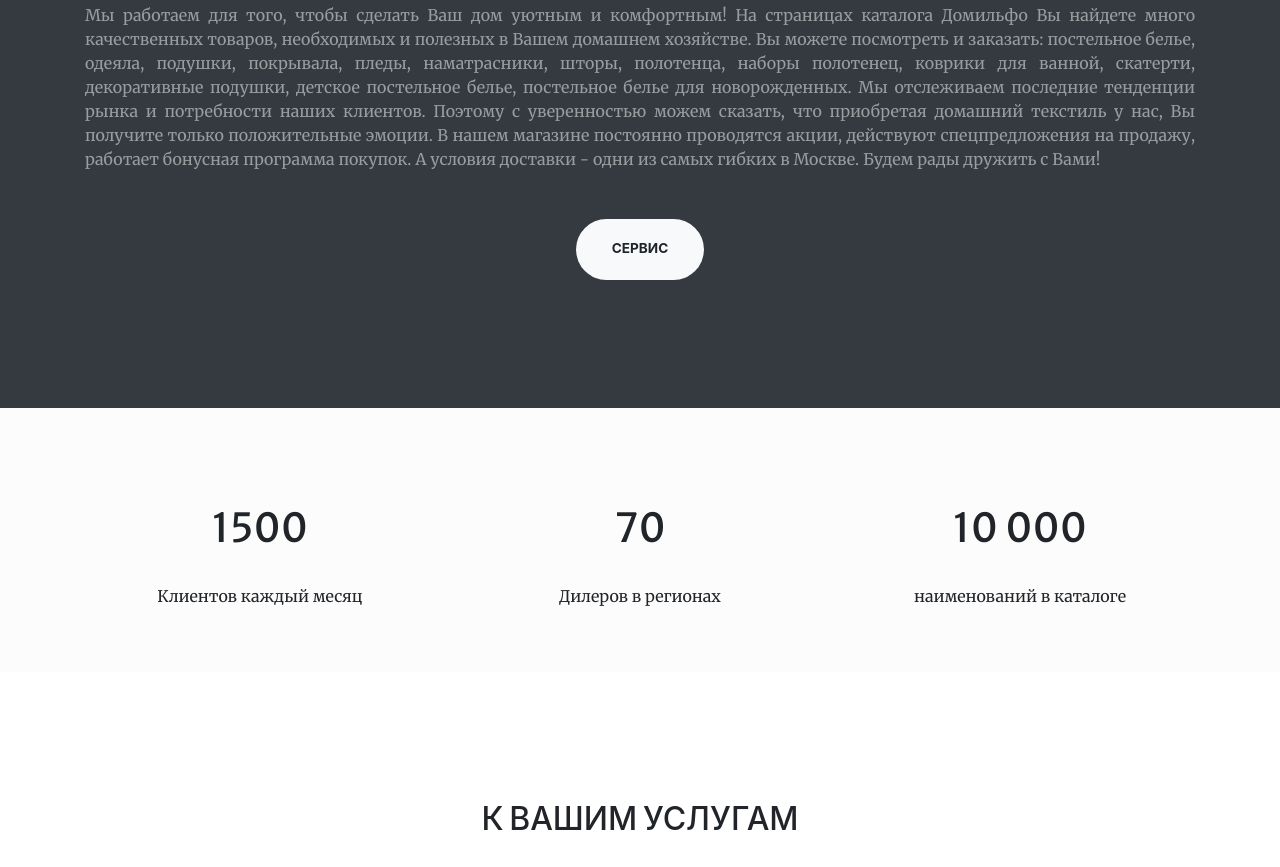
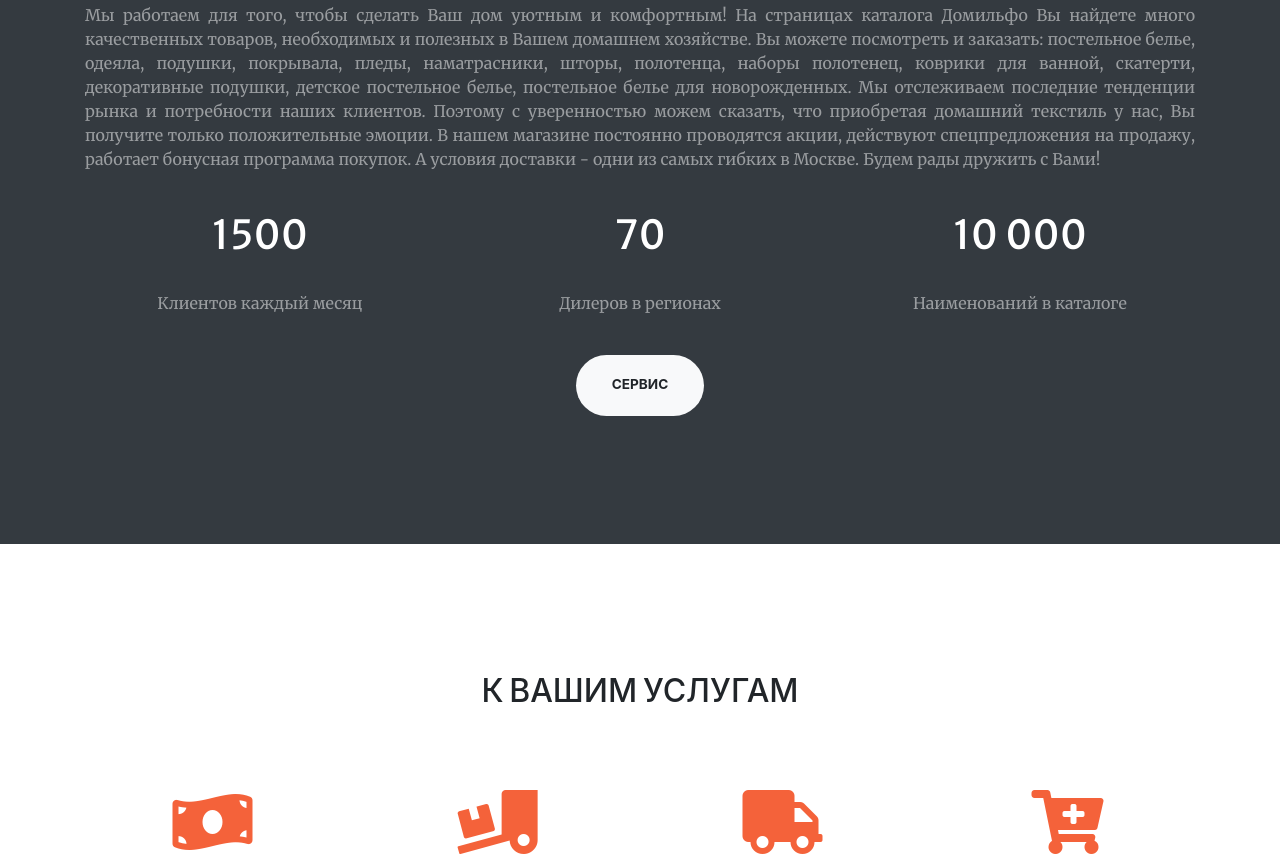
Before and after one commit to UltraDev01/laura.github.io, a website with bundled scripts: page index.html in a window 1280 px wide. Shown: the part 995-1862 px from the top of the page. Built offline with nearby package versions, Linux system fonts and the light colour scheme.

Commit message:
View correction

```diff
--- a/index.html
+++ b/index.html
@@ -75,11 +75,11 @@
   <section class="page-section bg-dark" id="about">
     <div class="container">
       <div class="row justify-content-center">
-        <div class="col-lg-12 text-center">
+        <div class="col-lg-12 text-center mb-4">
           <h2 class="text-white mt-0">КОМПАНИЯ «ЛАУРА ТЕКСТИЛЬ»</h2>
           <br>
           <div class="text-justify">
-            <p class="text-white-50 mb-4">Мы работаем для того, чтобы сделать Ваш дом уютным и комфортным!
+            <p class="text-white-50">Мы работаем для того, чтобы сделать Ваш дом уютным и комфортным!
             На страницах каталога Домильфо Вы найдете много качественных товаров, необходимых и полезных
             в Вашем домашнем хозяйстве.
 
@@ -94,42 +94,33 @@
 
             Будем рады дружить с Вами!</p>
           </div>
-          <br>
-          <a class="btn btn-light btn-xl js-scroll-trigger" href="#services">СЕРВИС</a>
         </div>
+        <div class="col-lg-4 col-md-6 text-center">
+          <div>
+            <h3 class="h1 mb-2 text-white">1500</h3>
+            <br>
+            <p class="text-white-50">Клиентов каждый месяц</p>
+          </div>
+        </div>
+        <div class="col-lg-4 col-md-6 text-center">
+          <div>
+            <h3 class="h1 mb-2 text-white">70</h3>
+            <br>
+            <p class="text-white-50">Дилеров в регионах</p>
+          </div>
+        </div>
+        <div class="col-lg-4 col-md-6 text-center">
+          <div>
+            <h3 class="h1 mb-2 text-white">10 000</h3>
+            <br>
+            <p class="text-white-50">Наименований в каталоге</p>
+          </div>
+        </div>
+        <br>
+        <a class="btn btn-light btn-xl js-scroll-trigger mt-4" href="#services">СЕРВИС</a>
       </div>
     </div>
   </section>
-
-  <!-- Info -->
-  <section class="page-section text-center py-5" style="background-color: #fcfcfc">
-    <div class="container">
-      <div class="row">
-        <div class="col-lg-4 col-md-6">
-          <div class="mt-5">
-            <h3 class="h1 mb-2 text-center">1500</h3>
-            <br>
-            <p>Клиентов каждый месяц</p>
-          </div>
-        </div>
-        <div class="col-lg-4 col-md-6">
-          <div class="mt-5">
-            <h3 class="h1 mb-2 text-center">70</h3>
-            <br>
-            <p>Дилеров в регионах</p>
-          </div>
-        </div>
-        <div class="col-lg-4 col-md-6">
-          <div class="mt-5">
-            <h3 class="h1 mb-2 text-center">10 000</h3>
-            <br>
-            <p>наименований в каталоге</p>
-          </div>
-        </div>
-      </div>
-    </div>
-  </section>
-
 
   <!-- Services Section -->
   <section class="page-section" id="services">
@@ -319,7 +310,7 @@
   </div>
 
   <!-- Footer -->
-  <footer class="py-4" style="background-color: #fcfcfc">
+  <footer class="py-4">
     <div class="container">
       <div class="small text-center text-muted">Лаура Текстиль &copy; 2019</div>
     </div>
```
